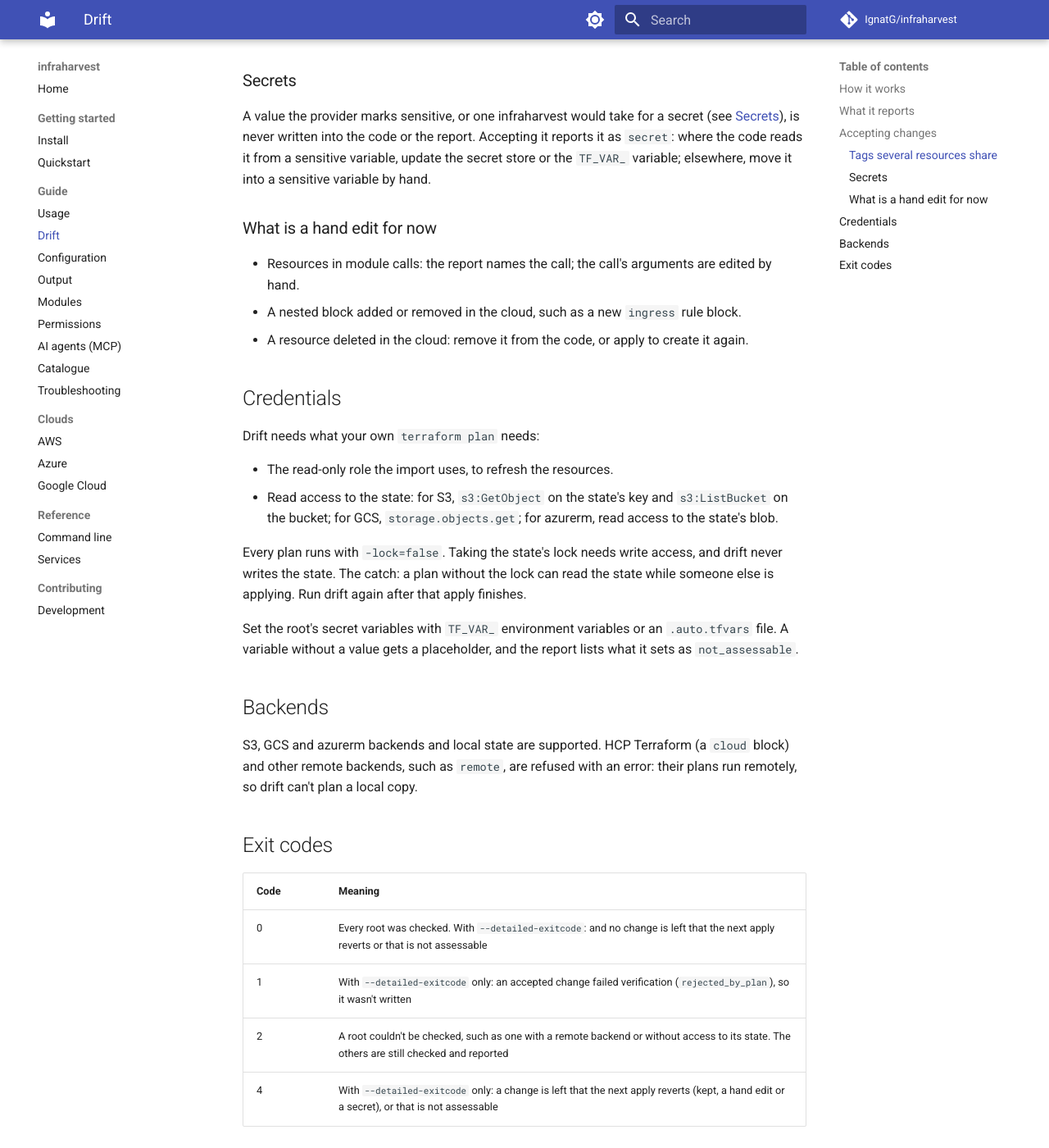
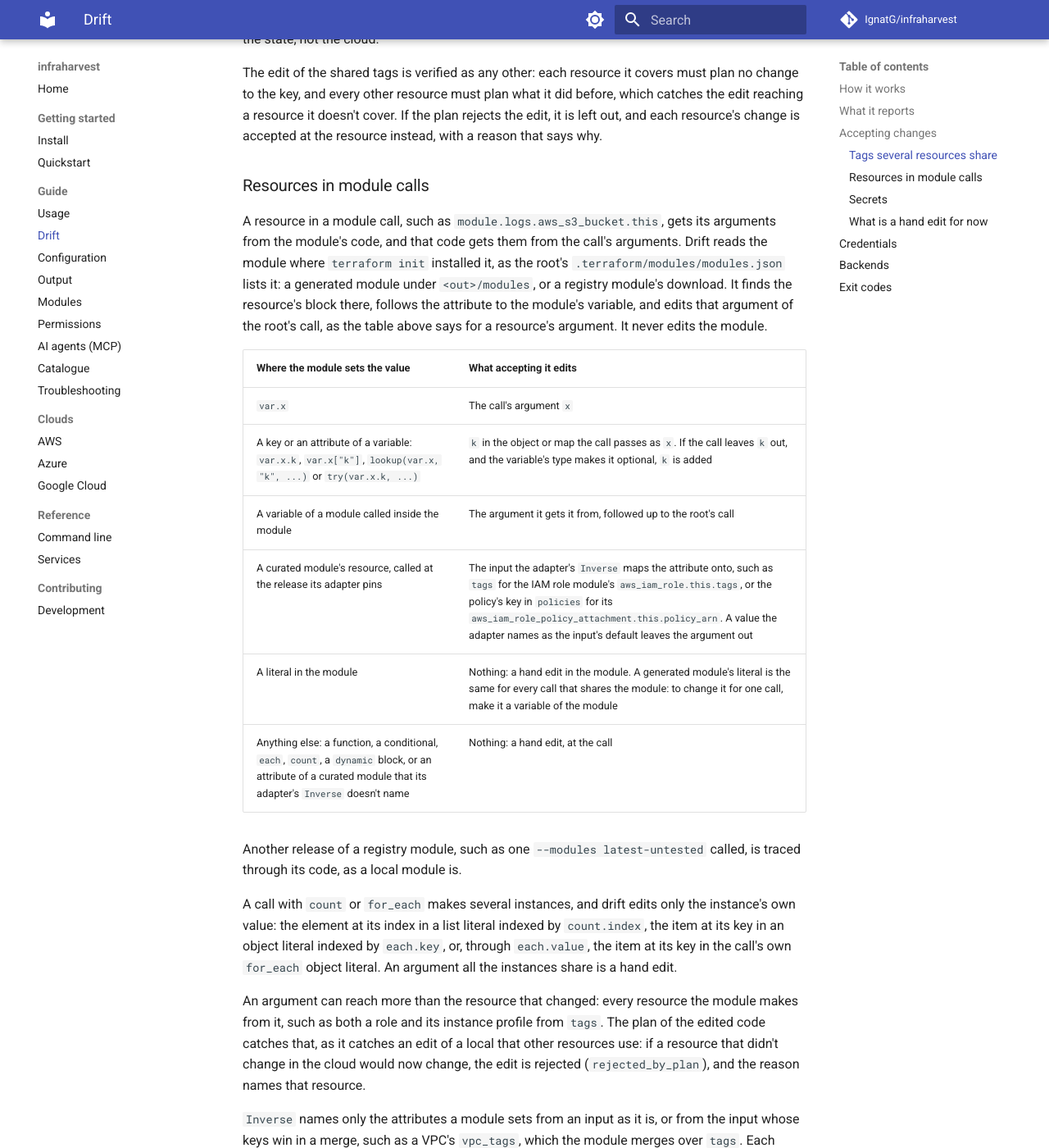
Before and after one commit to IgnatG/infraharvest, an MkDocs documentation site: the page built from docs/drift.md, in a window 1280 px wide and 1400 px high, scrolled down 5313 px. Shown: the whole window at 82% size. Built offline with MkDocs 1.6.1 and Material for MkDocs 9.7.7, drawn with Linux system fonts in a browser that asks for light colours; comment, search, counter and statistics services are not loaded; some of the changed text lies outside the part shown.

Commit message:
docs(drift): say what is traced in module calls, and what stays a hand edit

```diff
--- a/docs/drift.md
+++ b/docs/drift.md
@@ -41,7 +41,7 @@ A resource deleted in the cloud is reported once, as `deleted`. Some changes are
 
 Resources the root's import blocks import, but that the state doesn't have yet, are listed as not applied: they aren't checked.
 
-The report goes into `<out>/report/drift.json` and `<out>/report/drift.md`, apart from the import's report (see [Output](output.md#report)). `drift.md` lists the changes accepted into the code (with the file and line), those kept, which the next apply reverts, those that need a hand edit, the secrets and those not assessable, then those absorbed. Values the provider marks sensitive, and values that look like credentials, are shown as `(sensitive value)`. For resources in the root itself, the report gives the file and line where the code sets the attribute, as best it can tell; for resources in modules it gives none yet.
+The report goes into `<out>/report/drift.json` and `<out>/report/drift.md`, apart from the import's report (see [Output](output.md#report)). `drift.md` lists the changes accepted into the code (with the file and line), those kept, which the next apply reverts, those that need a hand edit, the secrets and those not assessable, then those absorbed. Values the provider marks sensitive, and values that look like credentials, are shown as `(sensitive value)`. The report gives the file and line where the root's code sets the attribute, as best it can tell. For a resource in a module call (`module_call`), that is the call's argument the module gets it from, and `source.module_path` says how the module reads it, such as `../../../modules/s3_bucket_0a1b2c3d/main.tf:4 var.tags` (see [Resources in module calls](#resources-in-module-calls)).
 
 ## Accepting changes
 
@@ -92,7 +92,7 @@ Generated roots keep the tags most resources share in one place:
 
 A root written by hand can keep them in the provider block itself, as a map literal: that is then the place, such as `provider.aws.default_tags`.
 
-When every resource that gets a key from that place changed it in the cloud to the same value, or removed it, that is one change: its address is the place's, such as `local.tags`, its attribute the key's, such as `tags.Env`, and `covers` lists the resources. `drift.md` lists it once. Accepting it edits the place once: the key's value is replaced, or the key removed. Which resources get a key is told from the code, for those whose tags refer to the local, and from the state, for those the provider tags: a resource whose `tags_all` (or `terraform_labels`) has the provider's value of the key, and whose own `tags` (or `labels`) don't set it. A local that anything else refers to, such as a module call or an output, or that a second configuration of the provider applies too, isn't treated as shared: each resource's change is its own.
+When every resource that gets a key from that place changed it in the cloud to the same value, or removed it, that is one change: its address is the place's, such as `local.tags`, its attribute the key's, such as `tags.Env`, and `covers` lists the resources. `drift.md` lists it once. Accepting it edits the place once: the key's value is replaced, or the key removed. Which resources get a key is told from the code, for those whose tags refer to the local, and from the state, for those the provider tags: a resource whose `tags_all` (or `terraform_labels`) has the provider's value of the key, and whose own `tags` (or `labels`) don't set it. A module call that passes the local as an argument, as it is or merged under keys of its own, counts its module's resources among those that get it when the module sets their `tags` (or `labels`) to that variable as it is, and does nothing else with it. A local that anything else refers to, such as an output or a call whose module does more with it, or that a second configuration of the provider applies too, isn't treated as shared: each resource's change is its own.
 
 When only some of those resources changed the key, or to different values, each change is its own, accepted at its resource: the key in the resource's own `tags` or `labels`, or `merge(local.tags, { Env = "dev" })` where the resource refers to the local. A resource can't leave out one of the provider's default tags, so a key removed from only some of the resources that get it from `default_tags` or `default_labels` is a hand edit, and the reason says so.
 
@@ -100,13 +100,34 @@ Planned without refreshing, an edited root can still change a resource's own `ta
 
 The edit of the shared tags is verified as any other: each resource it covers must plan no change to the key, and every other resource must plan what it did before, which catches the edit reaching a resource it doesn't cover. If the plan rejects the edit, it is left out, and each resource's change is accepted at the resource instead, with a reason that says why.
 
+### Resources in module calls
+
+A resource in a module call, such as `module.logs.aws_s3_bucket.this`, gets its arguments from the module's code, and that code gets them from the call's arguments. Drift reads the module where `terraform init` installed it, as the root's `.terraform/modules/modules.json` lists it: a generated module under `<out>/modules`, or a registry module's download. It finds the resource's block there, follows the attribute to the module's variable, and edits that argument of the root's call, as the table above says for a resource's argument. It never edits the module.
+
+| Where the module sets the value | What accepting it edits |
+|---|---|
+| `var.x` | The call's argument `x` |
+| A key or an attribute of a variable: `var.x.k`, `var.x["k"]`, `lookup(var.x, "k", ...)` or `try(var.x.k, ...)` | `k` in the object or map the call passes as `x`. If the call leaves `k` out, and the variable's type makes it optional, `k` is added |
+| A variable of a module called inside the module | The argument it gets it from, followed up to the root's call |
+| A curated module's resource, called at the release its adapter pins | The input the adapter's `Inverse` maps the attribute onto, such as `tags` for the IAM role module's `aws_iam_role.this.tags`, or the policy's key in `policies` for its `aws_iam_role_policy_attachment.this.policy_arn`. A value the adapter names as the input's default leaves the argument out |
+| A literal in the module | Nothing: a hand edit in the module. A generated module's literal is the same for every call that shares the module: to change it for one call, make it a variable of the module |
+| Anything else: a function, a conditional, `each`, `count`, a `dynamic` block, or an attribute of a curated module that its adapter's `Inverse` doesn't name | Nothing: a hand edit, at the call |
+
+Another release of a registry module, such as one `--modules latest-untested` called, is traced through its code, as a local module is.
+
+A call with `count` or `for_each` makes several instances, and drift edits only the instance's own value: the element at its index in a list literal indexed by `count.index`, the item at its key in an object literal indexed by `each.key`, or, through `each.value`, the item at its key in the call's own `for_each` object literal. An argument all the instances share is a hand edit.
+
+An argument can reach more than the resource that changed: every resource the module makes from it, such as both a role and its instance profile from `tags`. The plan of the edited code catches that, as it catches an edit of a local that other resources use: if a resource that didn't change in the cloud would now change, the edit is rejected (`rejected_by_plan`), and the reason names that resource.
+
+`Inverse` names only the attributes a module sets from an input as it is, or from the input whose keys win in a merge, such as a VPC's `vpc_tags`, which the module merges over `tags`. Each entry is checked against the interface of the release its adapter pins, and by the nightly check against newer releases (see [Modules](modules.md)).
+
 ### Secrets
 
 A value the provider marks sensitive, or one infraharvest would take for a secret (see [Secrets](output.md#secrets)), is never written into the code or the report. Accepting it reports it as `secret`: where the code reads it from a sensitive variable, update the secret store or the `TF_VAR_` variable; elsewhere, move it into a sensitive variable by hand.
 
 ### What is a hand edit for now
 
-- Resources in module calls: the report names the call; the call's arguments are edited by hand.
+- In a module call: a value the module sets to a literal, or computes, and an attribute a curated module's adapter has no `Inverse` entry for (see [Resources in module calls](#resources-in-module-calls)).
 - A nested block added or removed in the cloud, such as a new `ingress` rule block.
 - A resource deleted in the cloud: remove it from the code, or apply to create it again.
 
```
Also changed, not shown: other parts of docs/drift.md (+1 -1 lines), docs/modules.md (+1 -1 lines).
